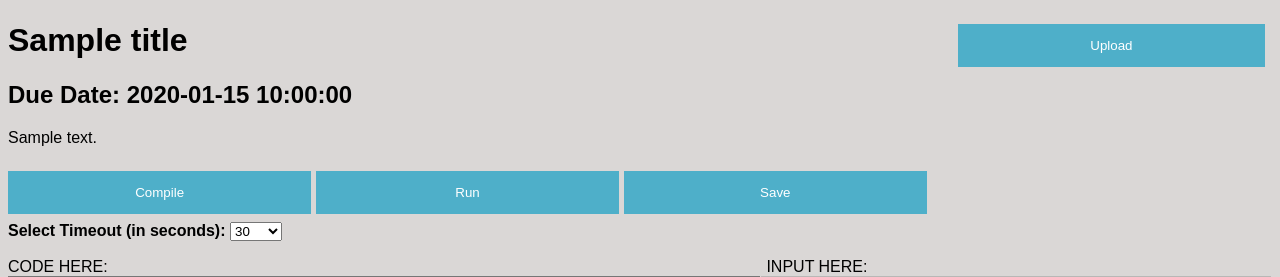
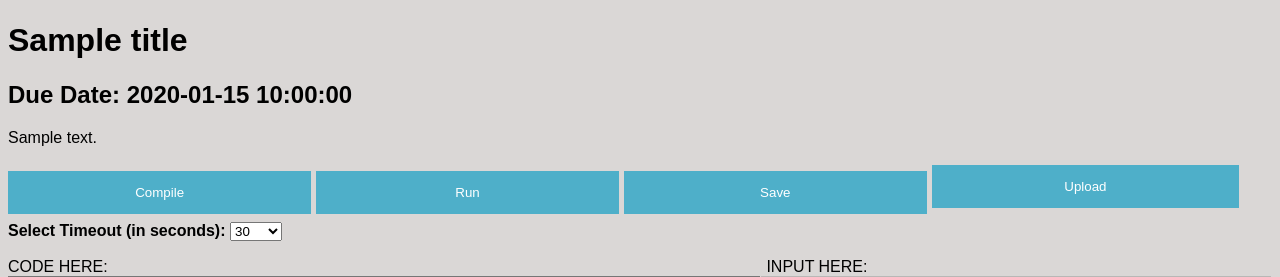
Before and after one commit to LongwoodFooBar/SeniorSeminarProject, a Flask app: template templates/assignment.html in a window 1280 px wide. Shown: the part 101-378 px from the top of the page. Run offline with Flask 2, Linux system fonts and the light colour scheme; the template is opened without the code that fills it: most values are stand-ins (such as "Sample title", 1, 10 or a date in 2020).

Commit message:
Button Placement fix

```diff
--- a/static/styles.css
+++ b/static/styles.css
@@ -41,7 +41,7 @@ button#prompt{
 	position: absolute;
 	top: 117px;
 	width: 24.7%;
-	right: 15px;
+	right: 6px;
 }
 /* Extra styles for the cancel button */
 .cancelbtn {
--- a/templates/assignment.html
+++ b/templates/assignment.html
@@ -95,7 +95,7 @@
 
 		</form>
 
-		<button id="prompt" style="width:24%"> Upload </button>
+		<button id="prompt" style="width:24%; top:258px; right: 41px;"> Upload </button>
 		<script type="text/javascript">
 		var textareas = document.getElementById('code');
 		//textareas.value = "HELLO, WORLD!";
```
